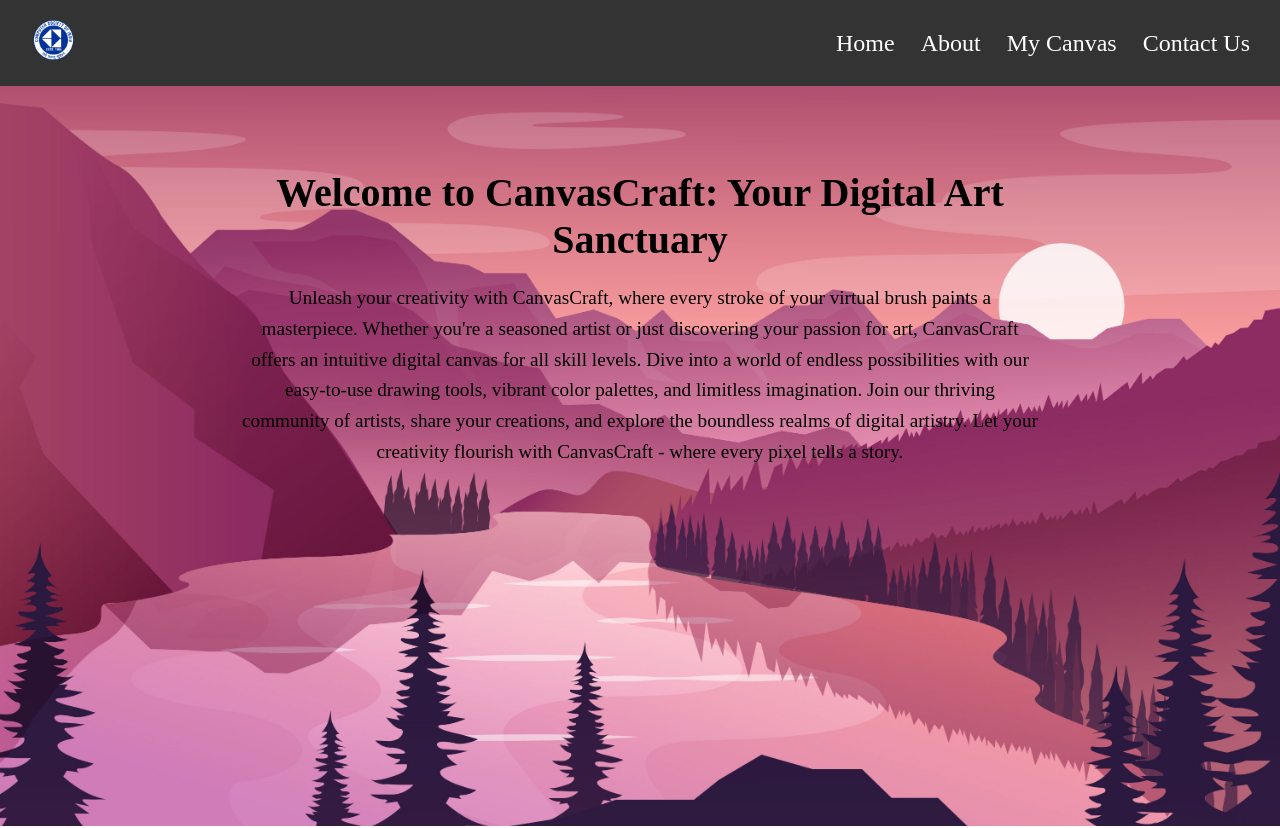
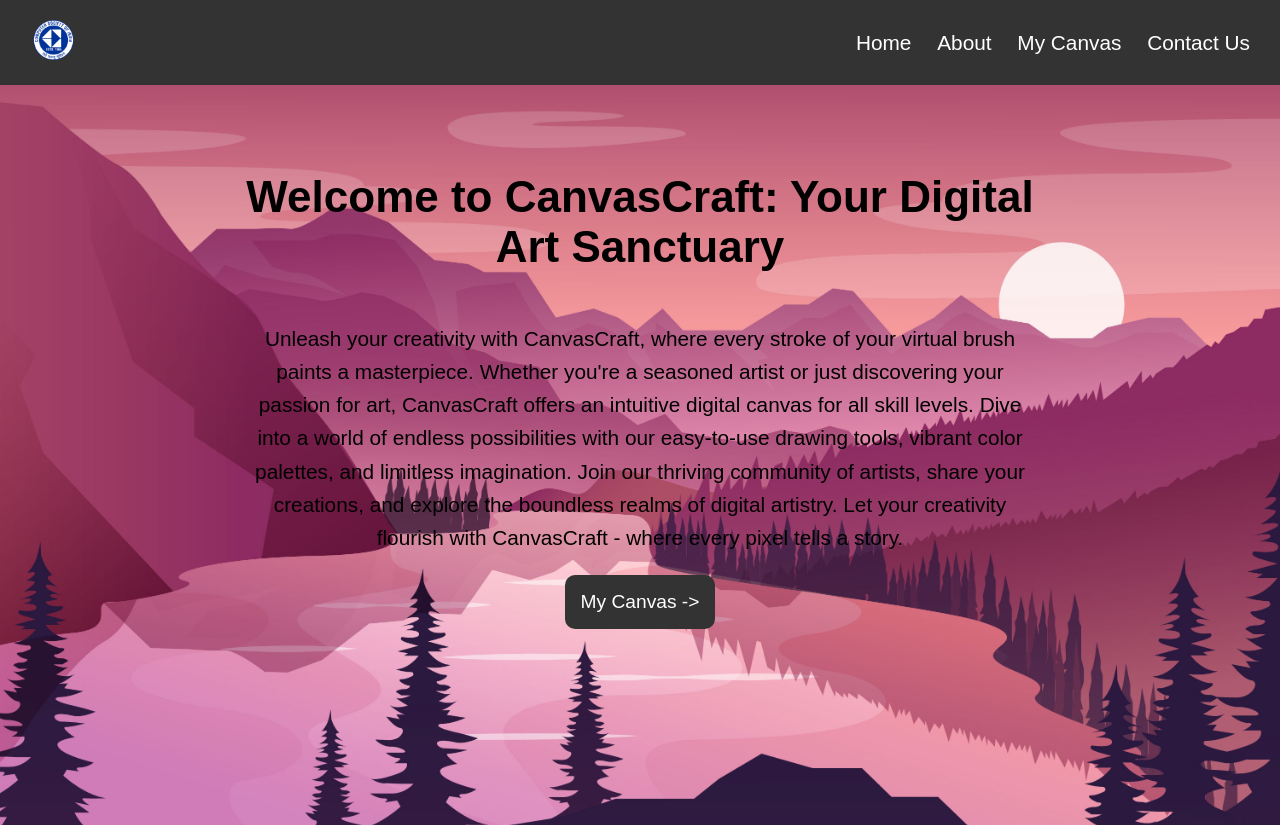
Before and after one commit to pushkar-2804/RenderProjectHtml, a plain HTML site: page index.html in a window 1280 px wide. Shown: the top 828 px of the page. Drawn offline with Linux system fonts and the light colour scheme.

Commit message:
homepage

```diff
--- a/index.html
+++ b/index.html
@@ -33,6 +33,10 @@
           digital artistry. Let your creativity flourish with CanvasCraft -
           where every pixel tells a story.
         </p>
+        <button id="btn">
+        <a href="canvas.html">My Canvas -></a>
+        </button>
+
       </div>
     </section>
 
--- a/style.css
+++ b/style.css
@@ -1,11 +1,12 @@
 body {
   margin: 0;
   padding: 0;
+  font-family: Arial, sans-serif;
 }
 
 /* NAVBAR CSS */
 .navbar {
-  font-size: 1.5rem;
+  font-size: 1.3rem;
   background-color: #333;
   display: flex;
   justify-content: space-between;
@@ -54,15 +55,30 @@ body {
 }
 
 .container h1 {
-  font-size: 2.5rem;
-  margin-bottom: 20px;
+  font-size: 2.75rem;
+  margin-bottom: 50px;
 }
 
 .container p {
-  font-size: 1.2rem;
+  font-size: 1.3rem;
   line-height: 1.6;
 }
+#btn{
+  background-color: #333;
+  padding: 1rem;
+  font-size: 1.2rem;
+  border-radius: 10px;
+  border: none;
 
+}
+#btn:hover{
+  background-color: #555;
+  color: white;
+}
+#btn a{
+  color: white;
+  text-decoration: none;
+}
 /* Media Query for Small Devices */
 @media screen and (max-width: 768px) {
   .container {
```
